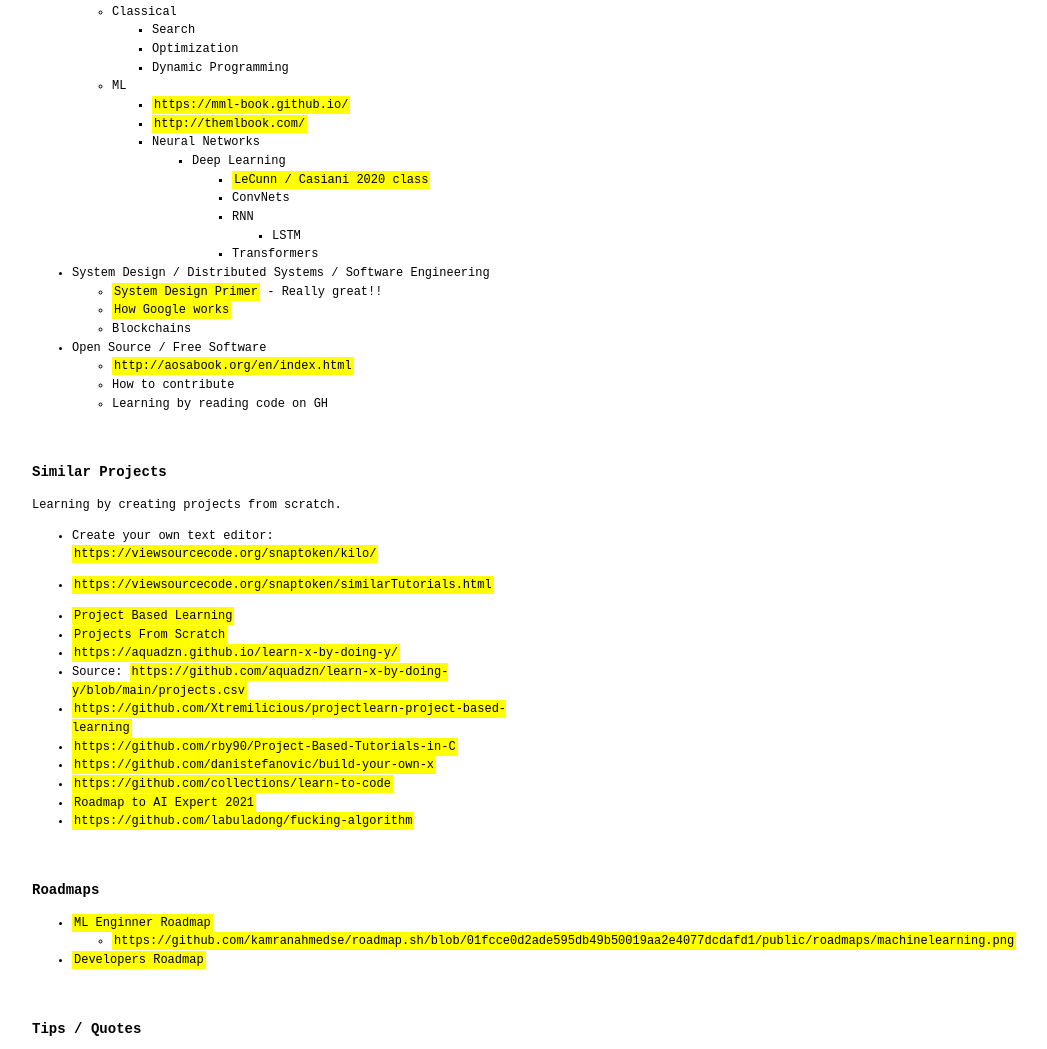
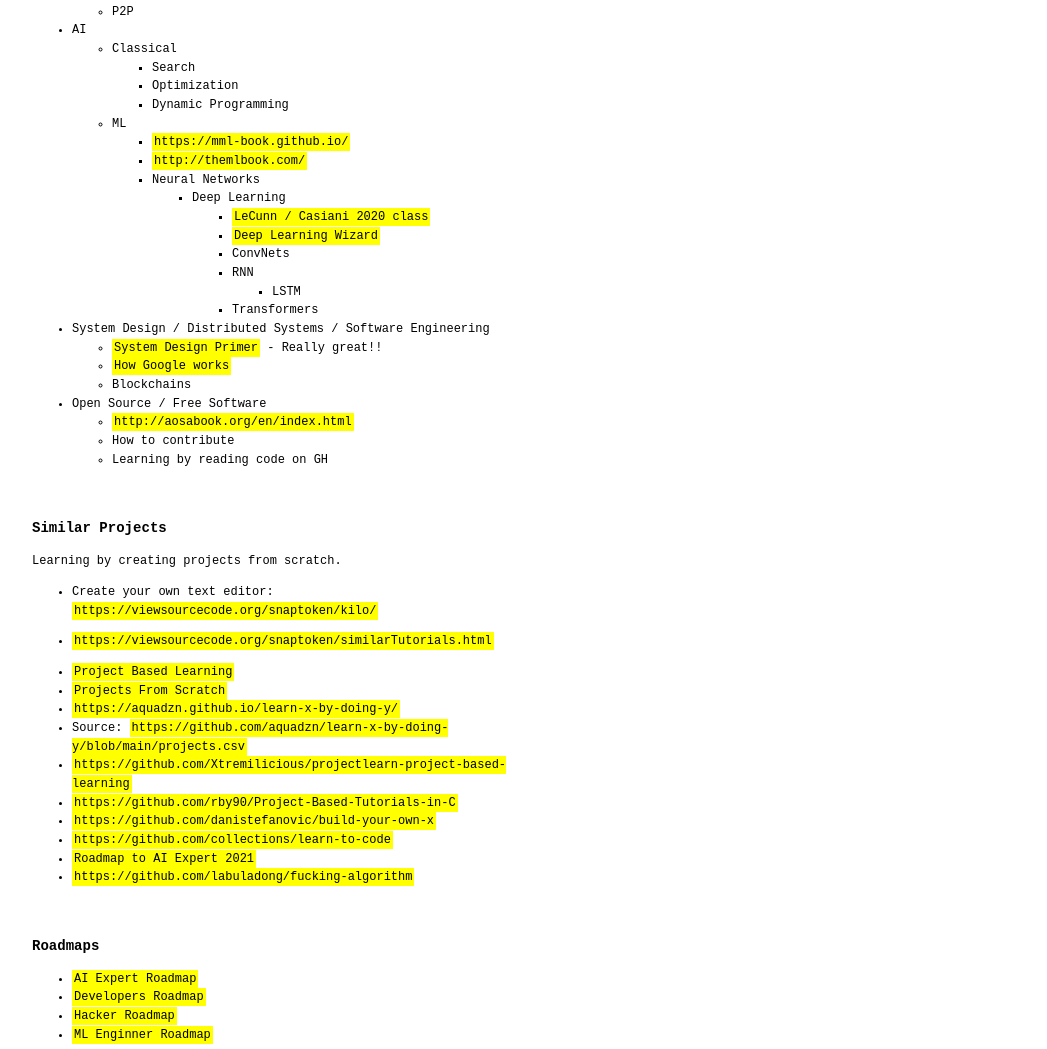
Before and after one commit to 2aliens/2aliens.github.io, a plain HTML site: page index.html in a window 1280 px wide. Shown: the part 5158-6207 px from the top of the page, without its empty margins (6-1053 px from the left). Drawn offline with Linux system fonts and the light colour scheme.

Commit message:
Update with roadmaps

```diff
--- a/index.html
+++ b/index.html
@@ -248,9 +248,11 @@
 </ul>
 </li>
 <li>Programming<ul>
+<li><a href="https://github.com/collections/learn-to-code">GH Learning to Code collection</a></li>
 <li><a href="https://www.youtube.com/watch?v=0SARbwvhupQ">Google I/O 2009 - The Myth of the Genius Programmer</a></li>
 <li><a href="https://leetcode.com/">LeetCode</a></li>
 <li><a href="https://www.geeksforgeeks.org/">Geeks for Geeks</a></li>
+<li><a href="https://labuladong.gitbook.io/algo-en/">Algorithmic Thinking</a></li>
 <li>Big O<ul>
 <li><a href="https://www.bigocheatsheet.com/">https://www.bigocheatsheet.com/</a></li>
 </ul>
@@ -313,6 +315,7 @@
 <li>Neural Networks<ul>
 <li>Deep Learning<ul>
 <li><a href="https://atcold.github.io/pytorch-Deep-Learning/">LeCunn / Casiani 2020 class</a></li>
+<li><a href="https://www.deeplearningwizard.com/">Deep Learning Wizard</a></li>
 <li>ConvNets</li>
 <li>RNN<ul>
 <li>LSTM</li>
@@ -360,11 +363,10 @@
 </ul>
 <h3>Roadmaps</h3>
 <ul>
-<li><a href="https://github.com/chris-chris/ml-engineer-roadmap">ML Enginner Roadmap</a><ul>
-<li><a href="https://github.com/kamranahmedse/roadmap.sh/blob/01fcce0d2ade595db49b50019aa2e4077dcdafd1/public/roadmaps/machinelearning.png">https://github.com/kamranahmedse/roadmap.sh/blob/01fcce0d2ade595db49b50019aa2e4077dcdafd1/public/roadmaps/machinelearning.png</a></li>
-</ul>
-</li>
+<li><a href="https://i.am.ai/roadmap/">AI Expert Roadmap</a></li>
 <li><a href="https://roadmap.sh/">Developers Roadmap</a></li>
+<li><a href="https://sundowndev.github.io/hacker-roadmap/">Hacker Roadmap</a></li>
+<li><a href="https://github.com/chris-chris/ml-engineer-roadmap">ML Enginner Roadmap</a></li>
 </ul>
 <h3>Tips / Quotes</h3>
 <p>"ABC (Always Be Coding). The more you code, the better you’ll get — it’s that simple. By coding, you’re practicing. But the best practice is focused practice. Have goals in mind, explore new areas, and challenge yourself. Over time, you should develop a portfolio of both unfinished and finished projects. GitHub is a great place to put this portfolio on display, but just having an eclectic body of work is huge." (from <a href="https://medium.com/always-be-coding/abc-always-be-coding-d5f8051afce2#.4heg8zvm4">https://medium.com/always-be-coding/abc-always-be-coding-d5f8051afce2#.4heg8zvm4</a>)</p>
```
Also changed, not shown: 1 other file.
